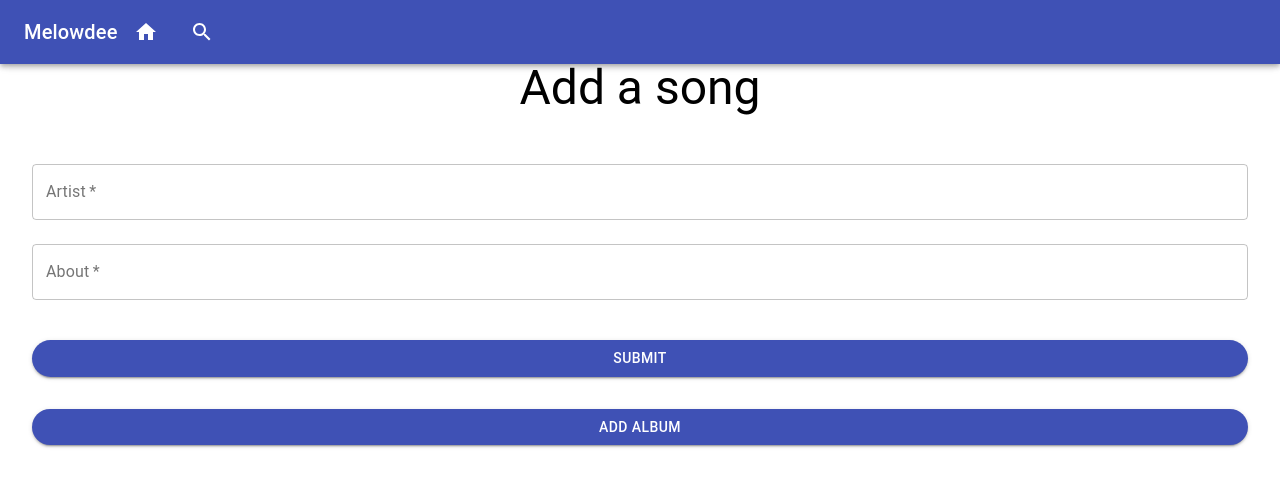
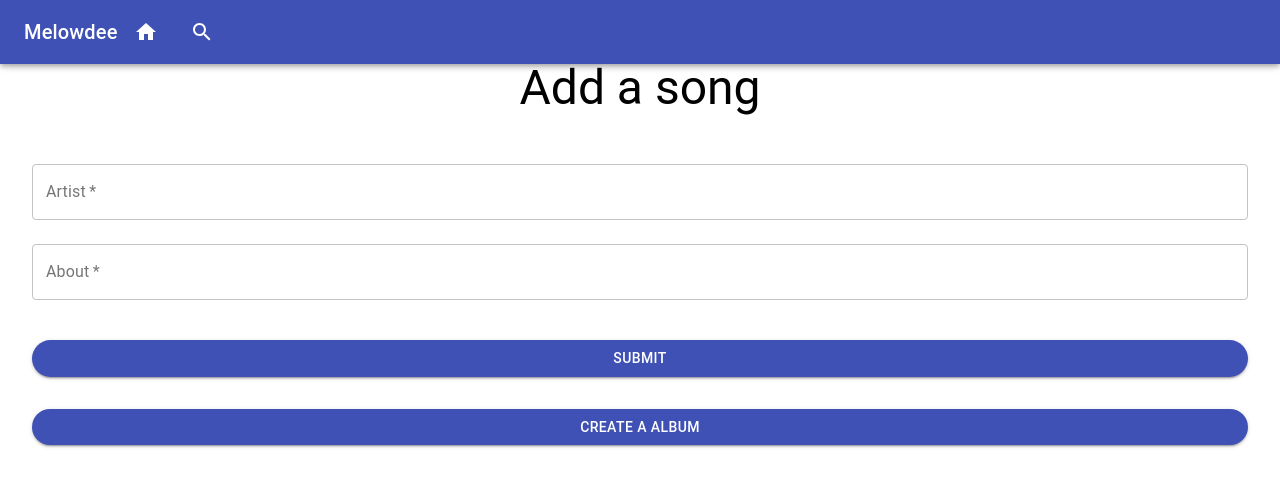
Before and after one commit to ryanarj/melowdee-ui, a React (Create React App) app: page /addArtist in a window 1280 px wide. Shown: the top 486 px of the page. Built offline with nearby package versions, Linux system fonts and the light colour scheme.

Commit message:
refactor

```diff
--- a/src/App.tsx
+++ b/src/App.tsx
@@ -1,15 +1,15 @@
 import { Routes, Route} from "react-router-dom"
-import SignUpPage from "./pages/signUpPage";
-import LoginPage from "./pages/loginPage";
-import AllArtistPage from "./pages/allArtistPage";
-import AddSongPage from "./pages/addSongPage";
-import AddArtistPage from "./pages/addArtistPage";
-import AddAlbumPage from "./pages/addAlbumPage";
-import ArtistPage from "./pages/artistPage";
-import AlbumPage from "./pages/albumPage";
-import SongPage from "./pages/songPage";
-import AddArticlePage from "./pages/addArticlePage";
-import SearchPage from "./pages/searchPage";
+import SignUpPage from "./pages/auth/signUpPage";
+import LoginPage from "./pages/auth/loginPage";
+import AllArtistPage from "./pages/core/artist/allArtistPage";
+import CreateSongPage from "./pages/core/song/createSongPage";
+import CreateArtistPage from "./pages/core/artist/createArtistPage";
+import AddAlbumPage from "./pages/core/album/createAlbumPage";
+import ArtistPage from "./pages/core/artist/artistPage";
+import AlbumPage from "./pages/core/album/albumPage";
+import SongPage from "./pages/core/song/songPage";
+import CreateArticlePage from "./pages/core/article/createArticlePage";
+import SearchPage from "./pages/core/song/searchPage";
 import { useNavigate } from 'react-router-dom';
 import { AppBar, Toolbar, Typography, MenuItem } from "@material-ui/core";
 import SearchIcon from '@mui/icons-material/Search';
@@ -69,14 +69,14 @@ function HomeIcon(props: SvgIconProps) {
           <Route path="/" element={<LoginPage />} />
           <Route path="/signUp" element={<SignUpPage />} />
           <Route path="/allArtistPage" element={<AllArtistPage />} />
-          <Route path="/addSong" element={<AddSongPage />} />
-          <Route path="/addArtist" element={<AddArtistPage />} />
+          <Route path="/addSong" element={<CreateSongPage />} />
+          <Route path="/addArtist" element={<CreateArtistPage />} />
           <Route path="/addAlbum" element={<AddAlbumPage />} />
           <Route path="/artistPage" element={<ArtistPage />} />
           <Route path="/albumPage" element={<AlbumPage />} />
           <Route path="/songPage" element={<SongPage />} />
           <Route path="/searchPage" element={<SearchPage />} />
-          <Route path="/addArticlePage" element={<AddArticlePage />} />
+          <Route path="/addArticlePage" element={<CreateArticlePage />} />
         </Routes>
      </ThemeProvider>
     </div>
--- a/src/pages/addArtistPage.tsx
+++ b/src/pages/auth/loginPage.tsx
@@ -4,6 +4,7 @@ import {
     Typography,
     TextField,
     Button,
+    Link
   } from "@material-ui/core";
   import { useForm } from "react-hook-form";
   import * as yup from "yup";
@@ -11,28 +12,30 @@ import {
   import { useState } from "react";
   import { useNavigate } from 'react-router-dom';
 
+
   interface IFormInput {
-    name: string;
-    about: string
+    email: string;
+    password: string;
   }
 
+
   const schema = yup.object().shape({
-    name: yup.string().required().min(2).max(25),
-    about: yup.string().required().min(2).max(500)
+    email: yup.string().required().email(),
+    password: yup.string().required().min(8).max(120),
   });
 
   const useStyles = makeStyles((theme) => ({
     heading: {
-      textAlign: "center",
-      margin: theme.spacing(1, 0, 4),
+      textAlign: "left",
+      margin: theme.spacing(1, 3, 4),
     },
     submitButton: {
       marginTop: theme.spacing(4),
       borderRadius: 20,
-    },
+    }
   }));
 
-  function AddArtistPage() {
+  function LoginPage() {
     const {
       register,
       handleSubmit,
@@ -47,14 +50,12 @@ import {
 
     const navigate = useNavigate();
 
-    async function addArtist(data: IFormInput){
+    async function login(data: IFormInput){
 
-      const response = await fetch('http://127.0.0.1:8000/add_artist/', {
+      const response = await fetch('http://127.0.0.1:8000//users/sign_in/', {
         method: 'POST',
         body: JSON.stringify(data),
-        headers: {
-            'Content-Type': 'application/json'
-        }
+        headers: {'Content-Type': 'application/x-www-form-urlencoded; charset=UTF-8'}
       });
 
       console.log(json)
@@ -63,49 +64,51 @@ import {
         console.log(response);
         throw new Error(`Error! status: ${response.status}`)
       }
-      // If you care about a response:
-    //   if (response.body !== null) {
-    //   }
 
    }
-
-    const addAblum = () => {
-        navigate('/addAlbum');
-    };
-
 
     const onSubmit = (data: IFormInput) => {
       console.log(data)
       setJson(JSON.stringify(data));
-      addArtist(data);
+      login(data);
+      navigate('/allArtistPage');
     };
 
     return (
       <Container fixed>
         <Typography className={heading} variant="h3">
-          Add a song
+          Login Page
         </Typography>
         <form onSubmit={handleSubmit(onSubmit)} noValidate>
           <TextField
-            {...register("name")}
+            {...register("email")}
             variant="outlined"
             margin="normal"
-            label="Artist"
-            helperText={errors.name?.message}
-            error={!!errors.name?.message}
+            label="Email"
+            helperText={errors.email?.message}
+            error={!!errors.email?.message}
             fullWidth
             required
           />
           <TextField
-            {...register("about")}
+            {...register("password")}
             variant="outlined"
             margin="normal"
-            label="About"
-            helperText={errors.about?.message}
-            error={!!errors.about?.message}
+            label="Password"
+            helperText={errors.password?.message}
+            error={!!errors.password?.message}
+            type="password"
             fullWidth
             required
           />
+
+          <Link
+            href="/signUp"
+            variant="body2"
+            underline="hover"
+          >
+            Sign Up
+          </Link>
           <Button
             type="submit"
             fullWidth
@@ -113,11 +116,11 @@ import {
             color="primary"
             className={submitButton}
           >
-            Submit
+            Sign In
           </Button>
           {json && (
             <>
-              <Typography variant="body2">
+              <Typography variant="body1">
                 Below is the JSON that would normally get passed to the server
                 when a form gets submitted
               </Typography>
@@ -125,20 +128,8 @@ import {
             </>
           )}
         </form>
-
-        <form onSubmit={addAblum} noValidate>
-          <Button
-            type="submit"
-            fullWidth
-            variant="contained"
-            color="primary"
-            className={submitButton}
-          >
-            Add Album
-          </Button>
-        </form>
       </Container>
     );
   }
 
-  export default AddArtistPage;
+  export default LoginPage;
--- a/src/pages/signUpPage.tsx
+++ b/src/pages/auth/signUpPage.tsx
@@ -53,7 +53,7 @@ import {
 
     async function signUp(data: IFormInput){
 
-      const response = await fetch('http://127.0.0.1:8000/user_signup/', {
+      const response = await fetch('http://127.0.0.1:8000/users/create/', {
         method: 'POST',
         body: JSON.stringify(data),
         headers: {
--- a/src/pages/addAlbumPage.tsx
+++ b/src/pages/core/album/createAlbumPage.tsx
@@ -55,7 +55,7 @@ function AddAlbumPage() {
   useEffect(() => {
     // POST request using fetch inside useEffect React hook
     async function getAllArtists(){
-      const response = await fetch('http://127.0.0.1:8000/all_artists/')
+      const response = await fetch('http://127.0.0.1:8000/artists/')
       const data = await response.json();
       setData(data)
 
@@ -81,7 +81,7 @@ function AddAlbumPage() {
     console.log(artistId)
     data.artist_id = artistId
     console.log(JSON.stringify(data))
-    const response = await fetch('http://127.0.0.1:8000/add_album/', {
+    const response = await fetch('http://127.0.0.1:8000/albums/add/', {
       method: 'POST',
       body: JSON.stringify(data),
       headers: {
--- a/src/pages/loginPage.tsx
+++ b/src/pages/core/artist/createArtistPage.tsx
@@ -4,7 +4,6 @@ import {
     Typography,
     TextField,
     Button,
-    Link
   } from "@material-ui/core";
   import { useForm } from "react-hook-form";
   import * as yup from "yup";
@@ -12,30 +11,28 @@ import {
   import { useState } from "react";
   import { useNavigate } from 'react-router-dom';
 
-
   interface IFormInput {
-    email: string;
-    password: string;
+    name: string;
+    about: string
   }
 
-
   const schema = yup.object().shape({
-    email: yup.string().required().email(),
-    password: yup.string().required().min(8).max(120),
+    name: yup.string().required().min(2).max(25),
+    about: yup.string().required().min(2).max(500)
   });
 
   const useStyles = makeStyles((theme) => ({
     heading: {
-      textAlign: "left",
-      margin: theme.spacing(1, 3, 4),
+      textAlign: "center",
+      margin: theme.spacing(1, 0, 4),
     },
     submitButton: {
       marginTop: theme.spacing(4),
       borderRadius: 20,
-    }
+    },
   }));
 
-  function LoginPage() {
+  function CreateArtistPage() {
     const {
       register,
       handleSubmit,
@@ -50,12 +47,14 @@ import {
 
     const navigate = useNavigate();
 
-    async function login(data: IFormInput){
+    async function addArtist(data: IFormInput){
 
-      const response = await fetch('http://127.0.0.1:8000/user_sign_in/', {
+      const response = await fetch('http://127.0.0.1:8000/artists/create/', {
         method: 'POST',
         body: JSON.stringify(data),
-        headers: {'Content-Type': 'application/x-www-form-urlencoded; charset=UTF-8'}
+        headers: {
+            'Content-Type': 'application/json'
+        }
       });
 
       console.log(json)
@@ -64,51 +63,49 @@ import {
         console.log(response);
         throw new Error(`Error! status: ${response.status}`)
       }
+      // If you care about a response:
+    //   if (response.body !== null) {
+    //   }
 
    }
+
+    const createAblum = () => {
+        navigate('/createAlbum');
+    };
+
 
     const onSubmit = (data: IFormInput) => {
       console.log(data)
       setJson(JSON.stringify(data));
-      login(data);
-      navigate('/allArtistPage');
+      addArtist(data);
     };
 
     return (
       <Container fixed>
         <Typography className={heading} variant="h3">
-          Login Page
+          Add a song
         </Typography>
         <form onSubmit={handleSubmit(onSubmit)} noValidate>
           <TextField
-            {...register("email")}
+            {...register("name")}
             variant="outlined"
             margin="normal"
-            label="Email"
-            helperText={errors.email?.message}
-            error={!!errors.email?.message}
+            label="Artist"
+            helperText={errors.name?.message}
+            error={!!errors.name?.message}
             fullWidth
             required
           />
           <TextField
-            {...register("password")}
+            {...register("about")}
             variant="outlined"
             margin="normal"
-            label="Password"
-            helperText={errors.password?.message}
-            error={!!errors.password?.message}
-            type="password"
+            label="About"
+            helperText={errors.about?.message}
+            error={!!errors.about?.message}
             fullWidth
             required
           />
-
-          <Link
-            href="/signUp"
-            variant="body2"
-            underline="hover"
-          >
-            Sign Up
-          </Link>
           <Button
             type="submit"
             fullWidth
@@ -116,11 +113,11 @@ import {
             color="primary"
             className={submitButton}
           >
-            Sign In
+            Submit
           </Button>
           {json && (
             <>
-              <Typography variant="body1">
+              <Typography variant="body2">
                 Below is the JSON that would normally get passed to the server
                 when a form gets submitted
               </Typography>
@@ -128,8 +125,20 @@ import {
             </>
           )}
         </form>
+
+        <form onSubmit={createAblum} noValidate>
+          <Button
+            type="submit"
+            fullWidth
+            variant="contained"
+            color="primary"
+            className={submitButton}
+          >
+            Create a Album
+          </Button>
+        </form>
       </Container>
     );
   }
 
-  export default LoginPage;
+  export default CreateArtistPage;
--- a/src/pages/addSongPage.tsx
+++ b/src/pages/core/song/createSongPage.tsx
@@ -41,7 +41,7 @@ import {
     },
   }));
 
-  function AddSongPage() {
+  function CreateSongPage() {
     const {
       register,
       handleSubmit,
@@ -59,7 +59,7 @@ import {
       data.album_id = localStorage.getItem('album_id') || ""
       console.log(JSON.stringify(data))
 
-      const response = await fetch('http://127.0.0.1:8000/add_song/', {
+      const response = await fetch('http://127.0.0.1:8000/songs/add/', {
         method: 'POST',
         body: JSON.stringify(data),
         headers: {
@@ -174,4 +174,4 @@ import {
     );
   }
 
-  export default AddSongPage;
+  export default CreateSongPage;
--- a/src/pages/searchPage.tsx
+++ b/src/pages/core/song/searchPage.tsx
@@ -2,7 +2,7 @@ import { useState } from "react";
 import { styled, alpha } from '@mui/material/styles';
 import SearchIcon from '@mui/icons-material/Search';
 import InputBase from '@mui/material/InputBase';
-import '../App.css';
+import '../../../App.css';
 import {
     makeStyles,
     Container,
```
Also changed, not shown: src/pages/core/article/createArticlePage.tsx (renamed from src/pages/addArticlePage.tsx, +6 -8 lines), src/pages/core/artist/artistPage.tsx (renamed from src/pages/artistPage.tsx, +2 -7 lines), src/pages/core/song/songPage.tsx (renamed from src/pages/songPage.tsx, +2 -6 lines), src/pages/core/album/albumPage.tsx (renamed from src/pages/albumPage.tsx), src/pages/core/artist/allArtistPage.tsx (renamed from src/pages/allArtistPage.tsx).
